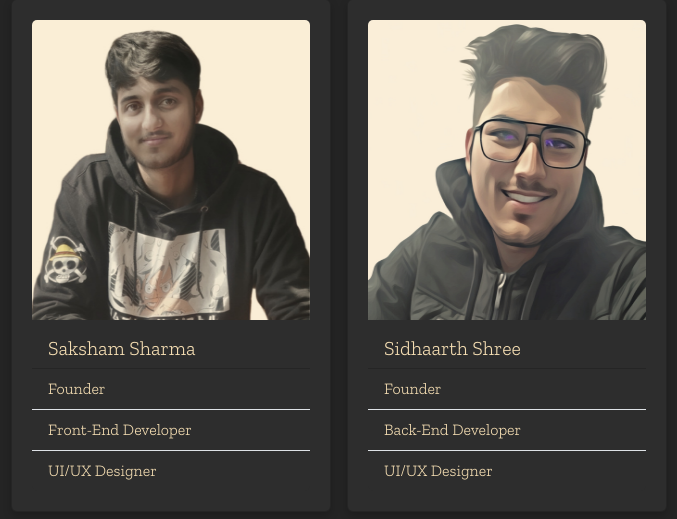
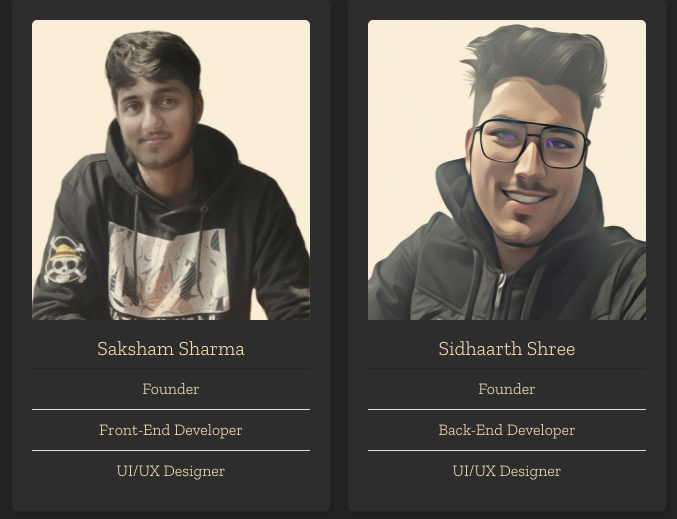
Before and after one commit to SidhaarthShree07/LABIFY, a Django app: page /About/ in a window 1280 px wide. Shown: the part 137-656 px from the top of the page, without its empty margins (305-982 px from the left). Run offline with Django 5.2, Linux system fonts and the light colour scheme; some libraries are stand-ins or nearby versions.

Commit message:
Update about.html

```diff
--- a/myapp/templates/about.html
+++ b/myapp/templates/about.html
@@ -12,12 +12,7 @@
     crossorigin="anonymous"></script>
     <link rel="icon" href="{% static 'images/labify.png' %}" type="image/x-icon">
     <style>
-        @media (max-width:450px) {
-            .card {
-                display: block;
-                margin-bottom: 20px;
-            }
-        }
+
 
         body {
             background-color: #242424;
@@ -148,7 +143,7 @@
     </div>
     <br>
 
-    <div class="container" style="display: flex; justify-content: center;">
+    <div class="container text-center" style="display: flex; justify-content: center;">
         <div class="row justify-content-center">
             <div class="col-sm-12 col-md-6 col-lg-3">
                 <div class="card" style="width: 20rem; margin-right: 1000px;">
```
